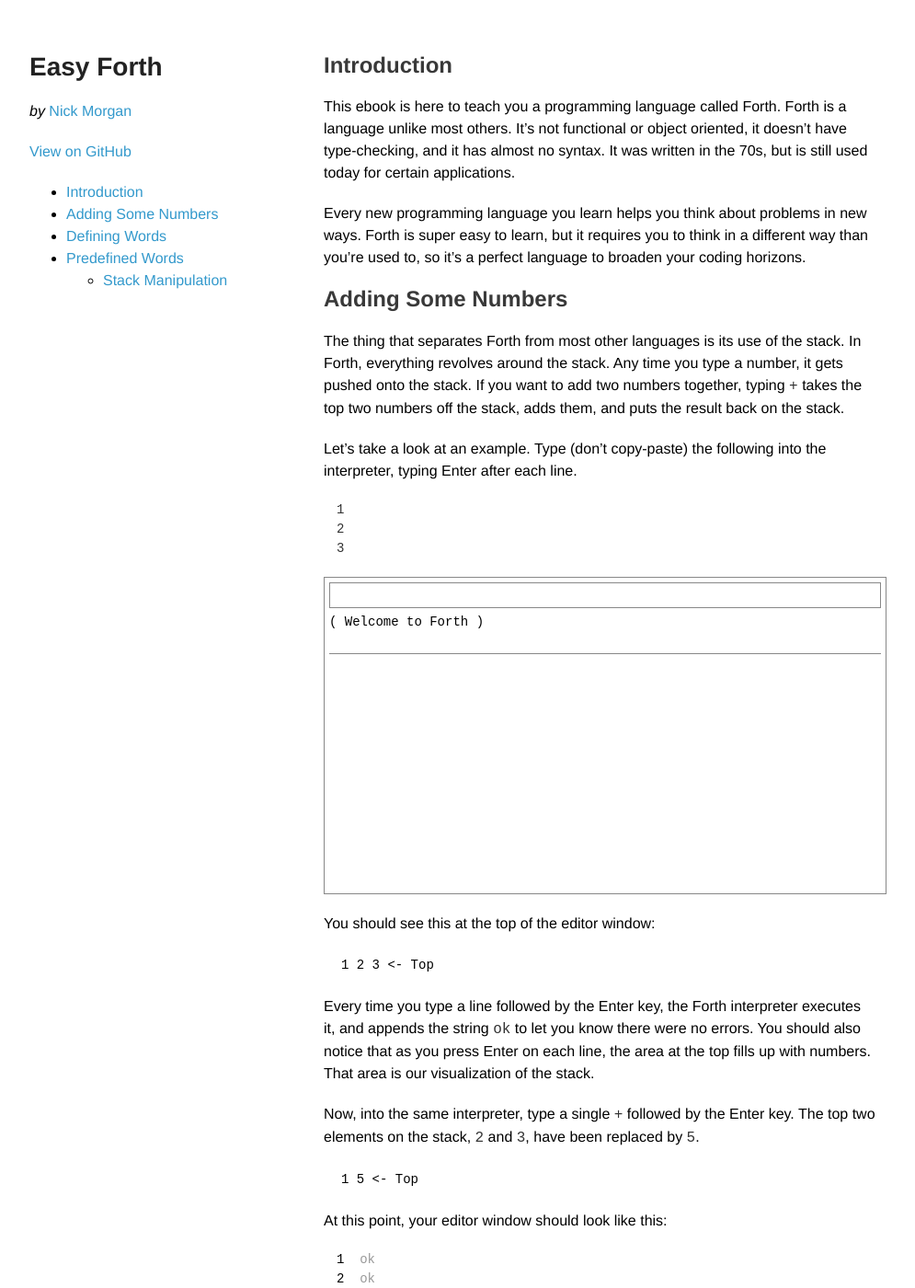
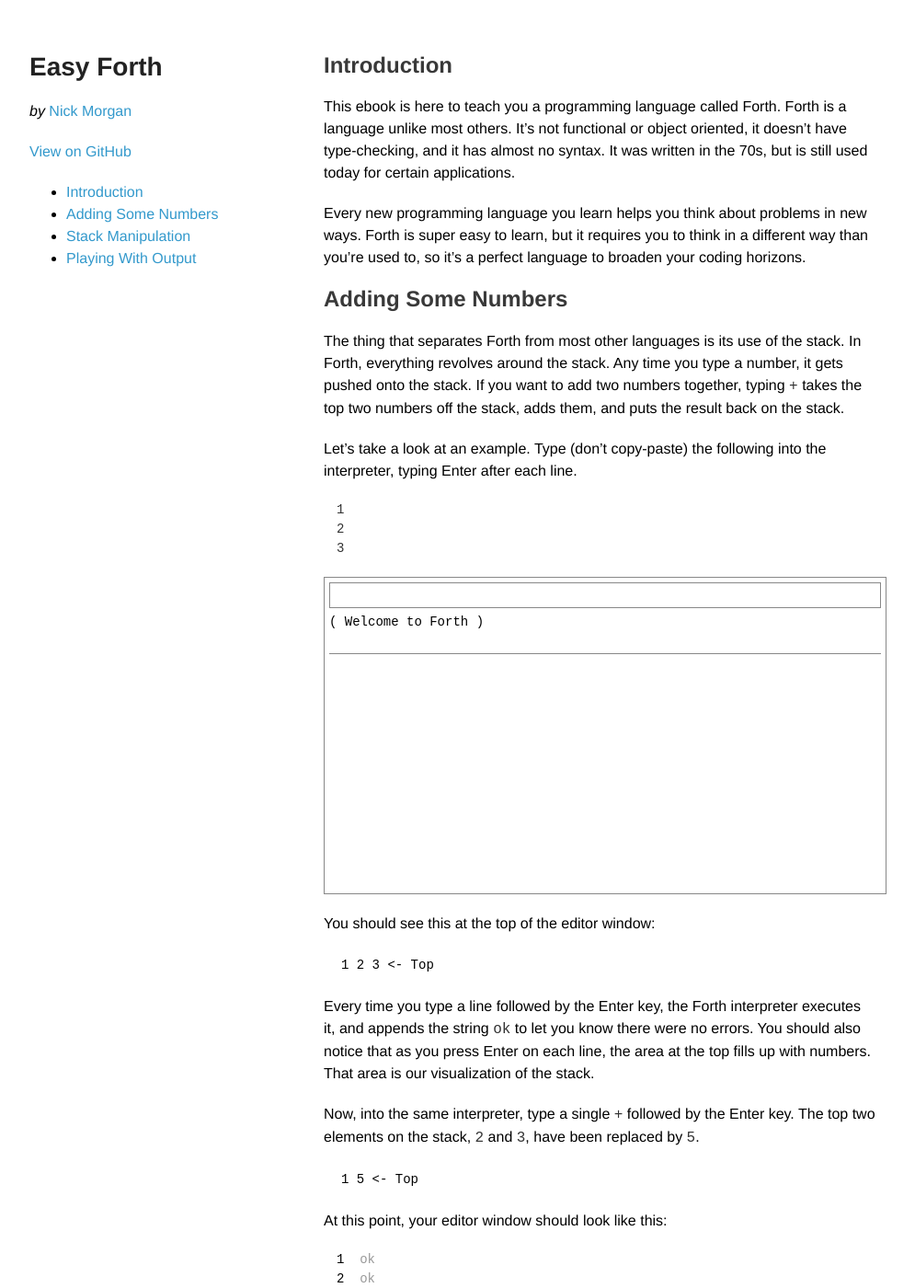
Before and after one commit to skilldrick/easyforth, a Jekyll site: the page built from index.markdown, in a window 1280 px wide and 1400 px high. Shown: the whole window at 92% size, without its empty margins (148-1143 px from the left). Built offline with Jekyll 4.4.1, drawn with Linux system fonts in a browser that asks for light colours; some of the changed text lies outside the part shown.

Commit message:
Generate TOC

```diff
--- a/_config.yml
+++ b/_config.yml
@@ -1,3 +1,5 @@
 safe: true
 lsi: false
 highlighter: pygments
+kramdown:
+  toc_levels: 1..2
--- a/_layouts/default.html
+++ b/_layouts/default.html
@@ -19,17 +19,6 @@
 
         <p class="view"><a href="https://github.com/skilldrick/easyforth">View on GitHub</a></p>
 
-        <ul>
-          <li><a href="#intro">Introduction</a></li>
-          <li><a href="#adding">Adding Some Numbers</a></li>
-          <li><a href="#words">Defining Words</a></li>
-          <li>
-            <a href="#predefined">Predefined Words</a>
-            <ul>
-              <li><a href="#stack">Stack Manipulation</a>
-            </ul>
-          </li>
-        </ul>
       </header>
 
       <section>
@@ -41,6 +30,9 @@
       <footer>
       </footer>
     </div>
+
+    <script src="javascripts/jquery-2.1.4.js"></script>
+    <script src="javascripts/toc.js"></script>
     <script src="javascripts/scale.fix.js"></script>
     <script src="javascripts/stack.js"></script>
     <script src="javascripts/dictionary.js"></script>
@@ -49,7 +41,6 @@
     <script src="javascripts/compiler.js"></script>
     <script src="javascripts/predefined.js"></script>
     <script src="javascripts/forth.js"></script>
-    <script src="javascripts/jquery-2.1.4.js"></script>
     <script src="javascripts/editor.js"></script>
     <script src="javascripts/test.js"></script>
     <script type="text/javascript">
@@ -62,6 +53,5 @@
         pageTracker._trackPageview();
       } catch(err) {}
     </script>
-
   </body>
 </html>
--- a/index.markdown
+++ b/index.markdown
@@ -2,7 +2,14 @@
 layout: default
 ---
 
-<h2 id="intro">Introduction</h2>
+<div markdown="1" class="toc">
+* toc
+{:toc}
+</div>
+
+
+
+## Introduction
 
 This ebook is here to teach you a programming language called Forth. Forth is a
 language unlike most others. It's not functional or object oriented, it doesn't
@@ -13,7 +20,7 @@ Every new programming language you learn helps you think about problems in new w
 Forth is super easy to learn, but it requires you to think in a different way than
 you're used to, so it's a perfect language to broaden your coding horizons.
 
-<h2 id="adding">Adding Some Numbers</h2>
+## Adding Some Numbers
 
 The thing that separates Forth from most other languages is its use of the
 stack. In Forth, everything revolves around the stack. Any time you type a
@@ -94,7 +101,7 @@ of this, there's no need for parentheses to group operators with lower
 precedence.
 
 
-<h2 id="words">Defining Words</h2>
+Defining Words
 
 The syntax of Forth is extremely straightforward. Forth code is interpreted as
 a series of space-delimited words. Almost all non-whitespace characters are valid
@@ -132,18 +139,16 @@ As you've hopefully figured out, our `foo` word simply adds 100 to the value on
 top of the stack. It's not very interesting, but it should give you an idea of
 how simple definitions work.
 
-<h2 id="predefined">Predefined Words</h2>
-
 Most Forth systems come with a large library of predefined words. This JavaScript Forth
 is very straightforward so it only comes with a relatively small number of words, but there
-are still enough to complete most tasks. Here are some of the words, grouped by type.
+are still enough to complete most tasks.
 
 
-<h3 id="stack">Stack Manipulation</h3>
+## Stack Manipulation
 
 First, let's look at some words for manipulating the elements at the top of the stack.
 
-#### `dup`
+### `dup`
 
 `dup` is short for "duplicate" - it duplicates the top element of the stack. For example,
 try this out:
@@ -156,7 +161,7 @@ You should end up with the following stack:
 
 {% include stack.html stack="1 2 3 3" %}
 
-#### `drop`
+### `drop`
 
 `drop` simply drops the top element of the stack. Running:
 
@@ -168,7 +173,7 @@ gives you a stack of:
 
 {% include editor.html size="small"%}
 
-#### `swap`
+### `swap`
 
 `swap`, as you may have guessed, swaps the top two elements of the stack. For example:
 
@@ -180,7 +185,7 @@ will give you:
 
 {% include editor.html size="small"%}
 
-#### `over`
+### `over`
 
 `over` is a bit less obvious: it takes the second element from the top of the
 stack and duplicates it to the top of the stack. Running this:
@@ -193,7 +198,7 @@ will result in this:
 
 {% include editor.html size="small"%}
 
-#### `rot`
+### `rot`
 
 Finally, `rot` "rotates" the top _three_ elements of the stack. The third element from the top of the stack gets moved to the top of the stack, push the other two elements down.
 
@@ -204,3 +209,5 @@ gives you:
 {% include stack.html stack="2 3 1" %}
 
 {% include editor.html size="small"%}
+
+## Playing With Output
--- /dev/null
+++ b/javascripts/toc.js
@@ -0,0 +1,3 @@
+// toc needs to be generated in main section,
+// so move it to header on load :P
+$("header").append($('.toc').show());
--- a/stylesheets/styles.css
+++ b/stylesheets/styles.css
@@ -127,6 +127,10 @@ footer {
   bottom:50px;
 }
 
+.toc {
+  display: none
+}
+
 @media print, screen and (max-width: 960px) {
 
   div.wrapper {
```
Lines whose indentation alone changed are shown as unchanged.
